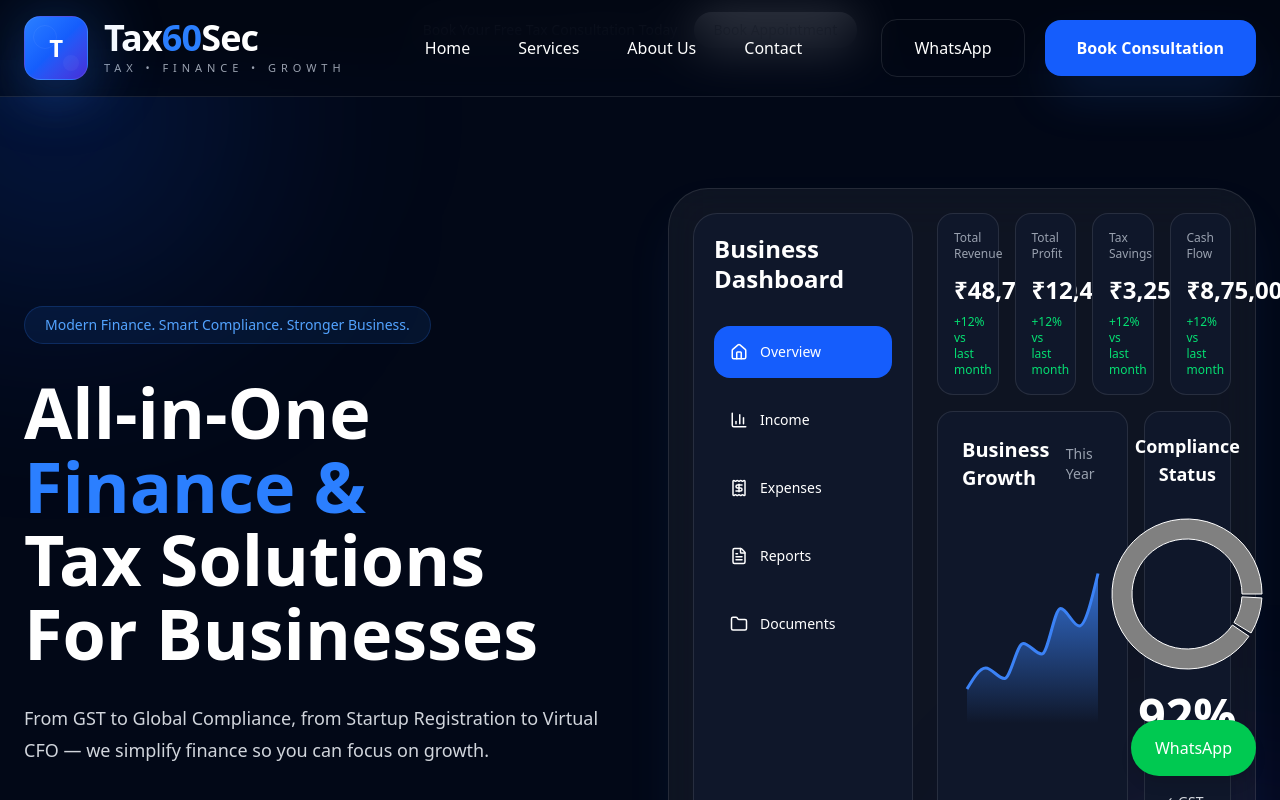
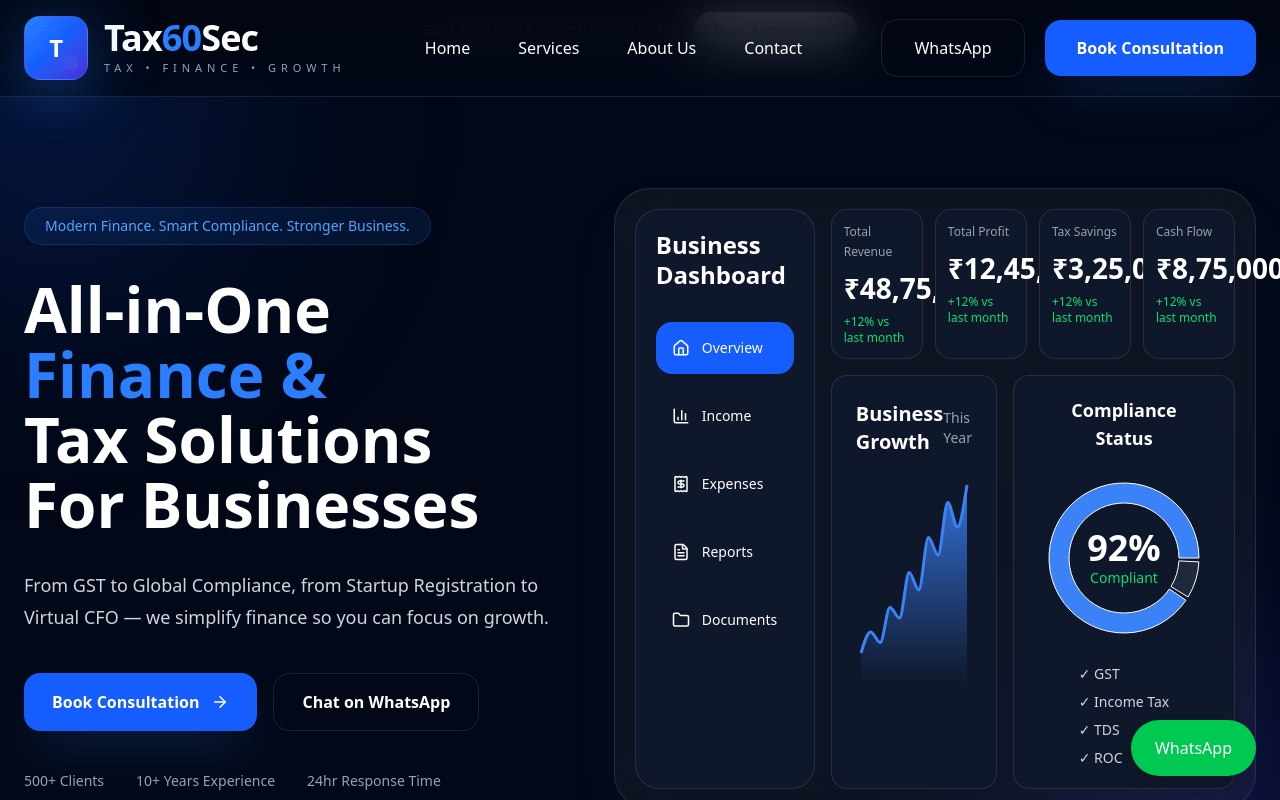
Before and after one commit to nithinreddyavula/taxin60sec, a Next.js app: page / in a window 1280 px wide. Shown: the top 800 px of the page. Built offline with nearby package versions, Linux system fonts and the light colour scheme.

Commit message:
fix hero page

```diff
--- a/sections/Hero.tsx
+++ b/sections/Hero.tsx
@@ -16,6 +16,7 @@ import {
   PieChart,
   ResponsiveContainer,
   Tooltip,
+  Cell,
 } from "recharts";
 
 const growthData = [
@@ -27,10 +28,14 @@ const growthData = [
   { month: "Jun", value: 35 },
   { month: "Jul", value: 30 },
   { month: "Aug", value: 45 },
+  { month: "Sep", value: 40 },
+  { month: "Oct", value: 55 },
+  { month: "Nov", value: 48 },
+  { month: "Dec", value: 60 },
 ];
 
 const complianceData = [
-  { name: "Done", value: 92 },
+  { name: "Completed", value: 92 },
   { name: "Pending", value: 8 },
 ];
 
@@ -40,7 +45,7 @@ export default function Hero() {
 
     <section className="relative bg-[#020817] overflow-hidden text-white pt-28 lg:pt-32 pb-20">
 
-      {/* BG GLOW */}
+      {/* BACKGROUND GLOW */}
       <div className="absolute inset-0 overflow-hidden">
 
         <div className="absolute top-[-120px] left-[-120px] w-[350px] h-[350px] bg-blue-600/20 blur-[120px] rounded-full" />
@@ -49,25 +54,30 @@ export default function Hero() {
 
       </div>
 
-      <div className="relative z-10 max-w-7xl mx-auto px-6 grid grid-cols-1 lg:grid-cols-2 gap-14 items-center">
+      {/* MAIN */}
+      <div className="relative z-10 max-w-7xl mx-auto px-6 grid grid-cols-1 lg:grid-cols-[1fr_1.15fr] gap-10 items-center">
 
-        {/* LEFT */}
+        {/* LEFT CONTENT */}
         <div>
 
+          {/* TAG */}
           <div className="inline-flex items-center px-5 py-2 rounded-full border border-blue-500/20 bg-blue-500/10 text-blue-400 text-sm font-medium">
 
             Modern Finance. Smart Compliance. Stronger Business.
 
           </div>
 
-          <h1 className="mt-8 text-5xl lg:text-[70px] leading-[1.05] font-bold">
+          {/* TITLE */}
+          <h1 className="mt-8 text-5xl lg:text-[62px] leading-[1.05] font-bold">
 
             All-in-One
 
             <br />
 
             <span className="text-blue-500">
+
               Finance &
+
             </span>
 
             <br />
@@ -80,6 +90,7 @@ export default function Hero() {
 
           </h1>
 
+          {/* DESCRIPTION */}
           <p className="mt-8 text-lg text-gray-300 leading-8 max-w-2xl">
 
             From GST to Global Compliance,
@@ -93,7 +104,7 @@ export default function Hero() {
 
             <a
               href="/#contact"
-              className="px-7 py-4 rounded-2xl bg-blue-600 hover:bg-blue-500 transition text-white font-semibold flex items-center gap-3"
+              className="px-7 py-4 rounded-2xl bg-blue-600 hover:bg-blue-500 transition text-white font-semibold flex items-center gap-3 shadow-2xl shadow-blue-500/20"
             >
 
               Book Consultation
@@ -114,12 +125,21 @@ export default function Hero() {
 
           </div>
 
+          {/* STATS */}
+          <div className="mt-10 flex flex-wrap gap-8 text-sm text-gray-400">
+
+            <div>500+ Clients</div>
+            <div>10+ Years Experience</div>
+            <div>24hr Response Time</div>
+
+          </div>
+
         </div>
 
         {/* RIGHT DASHBOARD */}
-        <div className="bg-white/5 border border-white/10 backdrop-blur-xl rounded-[40px] p-6 shadow-2xl shadow-blue-500/10">
+        <div className="bg-white/5 border border-white/10 backdrop-blur-xl rounded-[36px] p-5 shadow-2xl shadow-blue-500/10 w-full max-w-[760px] ml-auto">
 
-          <div className="grid grid-cols-[220px_1fr] gap-6">
+          <div className="grid grid-cols-[180px_1fr] gap-4">
 
             {/* SIDEBAR */}
             <div className="bg-[#0f172a] rounded-3xl p-5 border border-white/10">
@@ -175,11 +195,11 @@ export default function Hero() {
 
             </div>
 
-            {/* MAIN */}
+            {/* MAIN DASHBOARD */}
             <div>
 
               {/* TOP CARDS */}
-              <div className="grid grid-cols-2 lg:grid-cols-4 gap-4">
+              <div className="grid grid-cols-4 gap-3">
 
                 {
                   [
@@ -191,22 +211,22 @@ export default function Hero() {
 
                     <div
                       key={i}
-                      className="bg-[#0f172a] rounded-2xl p-4 border border-white/10"
+                      className="bg-[#0f172a] rounded-2xl p-3 border border-white/10 min-h-[120px]"
                     >
 
-                      <p className="text-xs text-gray-400">
+                      <p className="text-xs text-gray-400 leading-5">
 
                         {item[0]}
 
                       </p>
 
-                      <h3 className="mt-3 text-2xl font-bold">
+                      <h3 className="mt-3 text-[28px] leading-none font-bold">
 
                         {item[1]}
 
                       </h3>
 
-                      <p className="mt-2 text-green-400 text-xs">
+                      <p className="mt-3 text-green-400 text-xs">
 
                         +12% vs last month
 
@@ -219,11 +239,11 @@ export default function Hero() {
 
               </div>
 
-              {/* GRAPH + DONUT */}
-              <div className="grid grid-cols-1 lg:grid-cols-3 gap-4 mt-4">
+              {/* CHARTS */}
+              <div className="grid grid-cols-[2fr_1fr] gap-4 mt-4">
 
                 {/* GRAPH */}
-                <div className="col-span-2 bg-[#0f172a] rounded-2xl p-6 border border-white/10 min-h-[320px]">
+                <div className="bg-[#0f172a] rounded-2xl p-6 border border-white/10 min-h-[320px]">
 
                   <div className="flex items-center justify-between">
 
@@ -297,11 +317,13 @@ export default function Hero() {
 
                   <h3 className="font-bold text-lg text-center">
 
-                    Compliance Status
+                    Compliance
+                    <br />
+                    Status
 
                   </h3>
 
-                  <div className="w-[180px] h-[180px] mt-4">
+                  <div className="w-[180px] h-[180px] mt-4 relative">
 
                     <ResponsiveContainer width="100%" height="100%">
 
@@ -313,27 +335,38 @@ export default function Hero() {
                           outerRadius={75}
                           paddingAngle={3}
                           dataKey="value"
-                        />
+                        >
+
+                          <Cell fill="#3b82f6" />
+                          <Cell fill="#1e293b" />
+
+                        </Pie>
 
                       </PieChart>
 
                     </ResponsiveContainer>
 
-                  </div>
+                    {/* CENTER TEXT */}
+                    <div className="absolute inset-0 flex flex-col items-center justify-center">
 
-                  <h2 className="text-5xl font-bold mt-2">
+                      <h2 className="text-4xl font-bold">
 
                         92%
 
                       </h2>
 
-                  <p className="text-green-400 text-sm mt-2">
+                      <p className="text-green-400 text-sm">
 
                         Compliant
 
                       </p>
 
-                  <div className="mt-6 space-y-2 text-sm text-gray-300">
+                    </div>
+
+                  </div>
+
+                  {/* STATUS */}
+                  <div className="mt-4 space-y-2 text-sm text-gray-300">
 
                     <p>✓ GST</p>
                     <p>✓ Income Tax</p>
```
Lines whose indentation alone changed are shown as unchanged.
